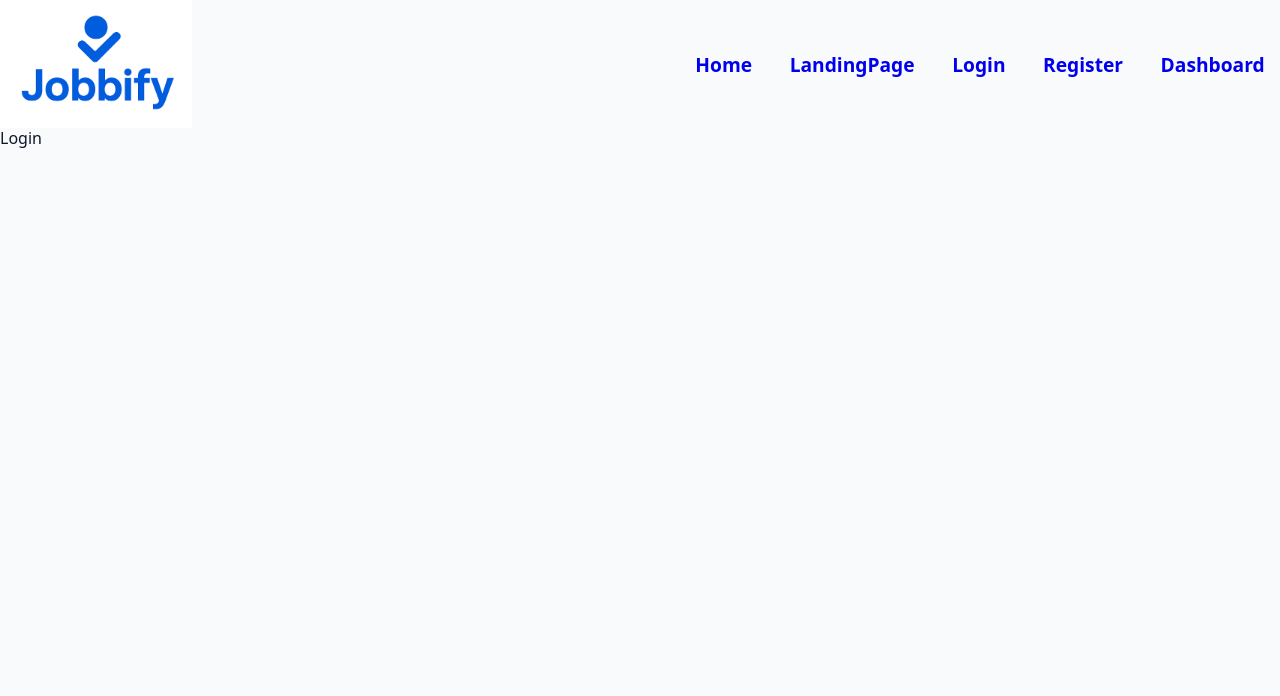
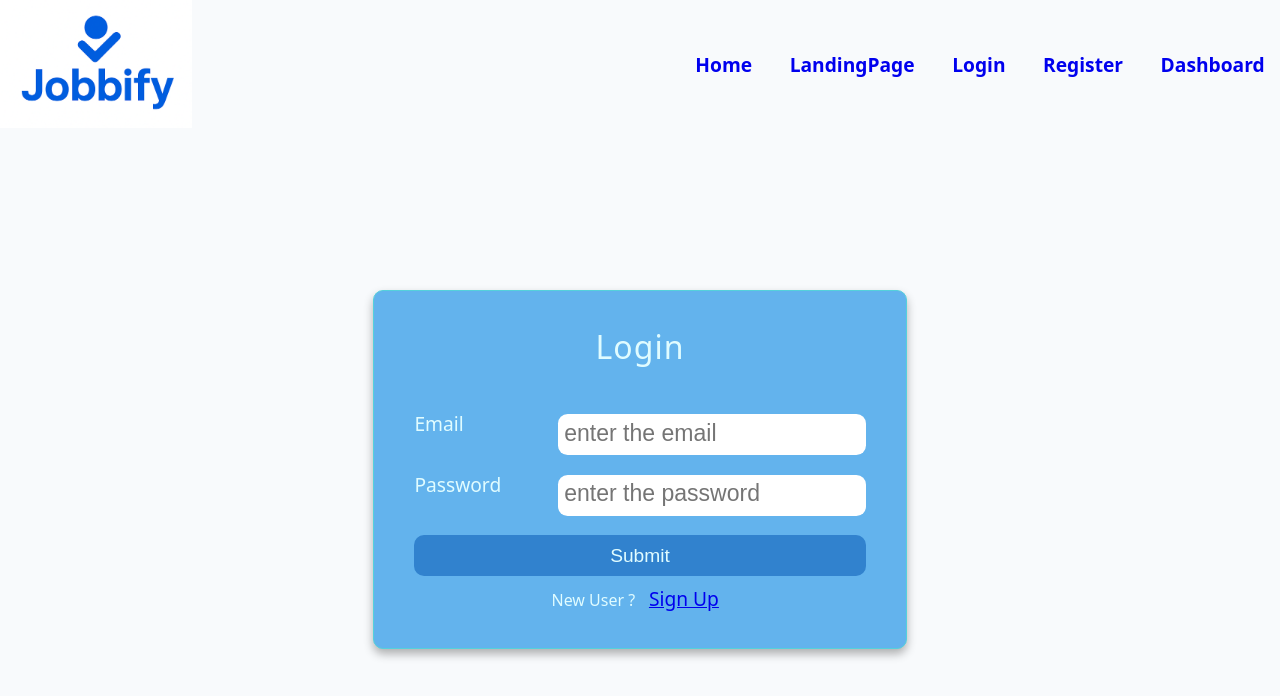
Before and after one commit to Jamesdai05/MERN-JOBIFY, a React (Vite) app in the folder frontend/: page /login in a window 1280 px wide. Shown: the top 696 px of the page. Built offline with nearby package versions, Linux system fonts and the light colour scheme.

Commit message:
(feat):completed the login page

```diff
--- a/frontend/src/components/wrapper/Registration.js
+++ b/frontend/src/components/wrapper/RegistrationAndLogin.js
@@ -17,11 +17,13 @@ const Wrapper=styled.main`
         max-width:1200px;
         align-items:space-between;
         justify-content:space-evenly;
-        border: 1px solid var(--primary-500);
+        border: 1px solid var(--primary-300);
+        /* border-top: 5px solid var(--primary--500); */
         padding:2.5rem;
         border-radius:10px;
-        background-color: var(--secondary-500);
+        background-color: var(--secondary-300);
         color: var(--primary-50);
+        box-shadow: 0 5px 10px rgba(0, 0, 0, 0.3);
 
         .form-control {
             display:flex;
@@ -64,7 +66,7 @@ const Wrapper=styled.main`
             border:none;
             border-radius:10px;
             color:var(--primary-50);
-            background-color: var(--secondary-300);
+            background-color: var(--secondary-500);
             margin-bottom:0.8rem;
         }
 
--- a/frontend/src/pages/Login.jsx
+++ b/frontend/src/pages/Login.jsx
@@ -1,6 +1,41 @@
+import Wrapper from "../components/wrapper/RegistrationAndLogin.js";
+import { Link } from "react-router-dom";
+
 const Login = () => {
   return (
-    <div>Login</div>
+        <Wrapper>
+            <form action="/register" className="form">
+                <h3>Login</h3>
+                <div className="form-control">
+                    <label htmlFor="email" className="form-label">
+                        Email
+                    </label>
+                    <input type="text" className="form-input" name="email" placeholder="enter the email" require />
+                </div>
+                <div className="form-control">
+                    <label htmlFor="password" className="form-label">
+                        Password
+                    </label>
+                    <input
+                        type="password"
+                        className="form-input"
+                        name="password"
+                        placeholder="enter the password"
+                        require
+                    />
+                </div>
+                <div className="submit">
+                  <button className="btn">Submit</button>
+                  <div>
+                    New User ? {" "}
+                    <Link
+                      className="link"
+                      to="/register"
+                     >Sign Up</Link>
+                  </div>
+                </div>
+            </form>
+        </Wrapper>
   )
 }
 export default Login
--- a/frontend/src/pages/Register.jsx
+++ b/frontend/src/pages/Register.jsx
@@ -1,5 +1,5 @@
 import { Link } from "react-router-dom";
-import Wrapper from "../components/wrapper/Registration.js";
+import Wrapper from "../components/wrapper/RegistrationAndLogin.js";
 Link
 
 const Register = () => {
```
